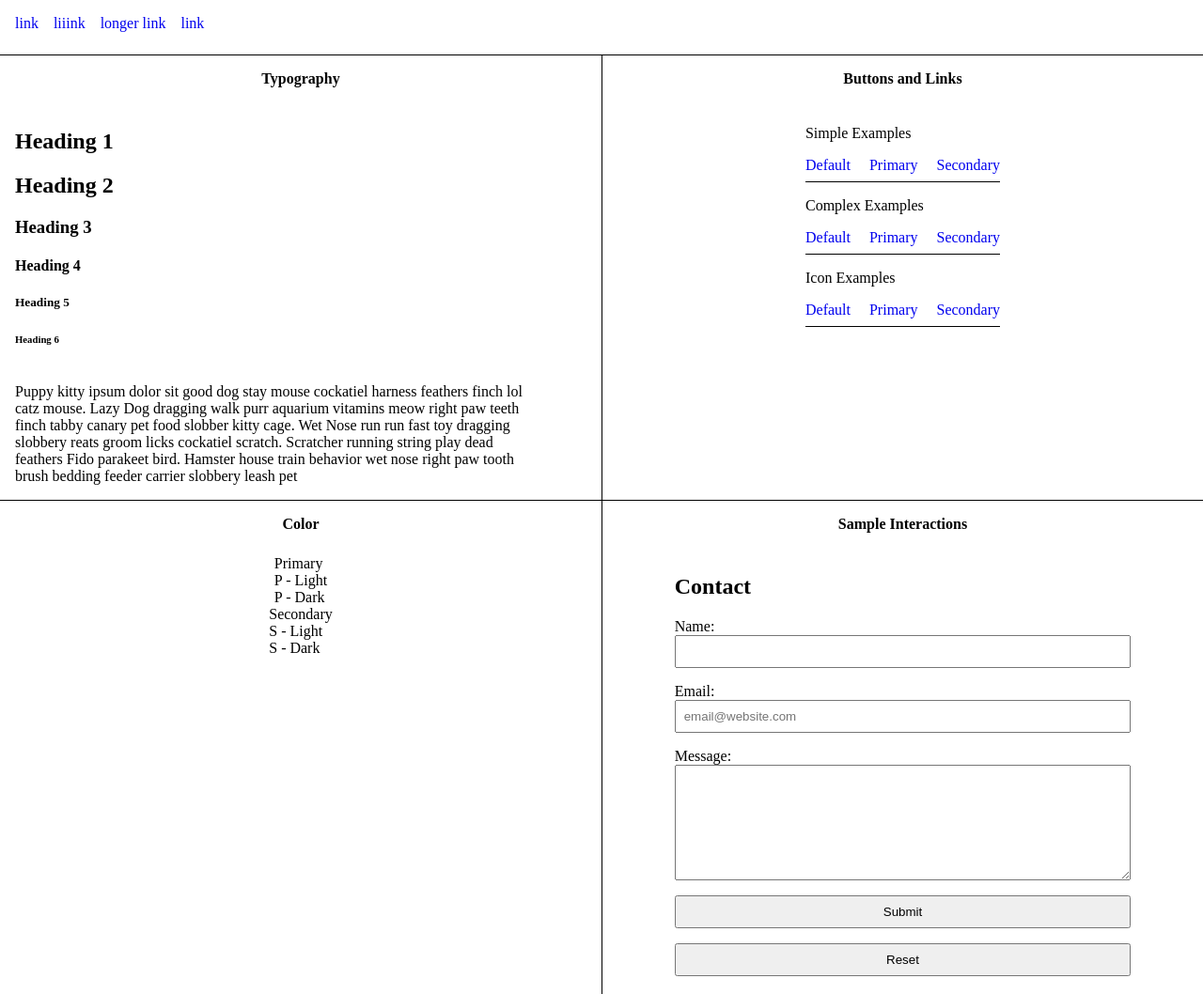
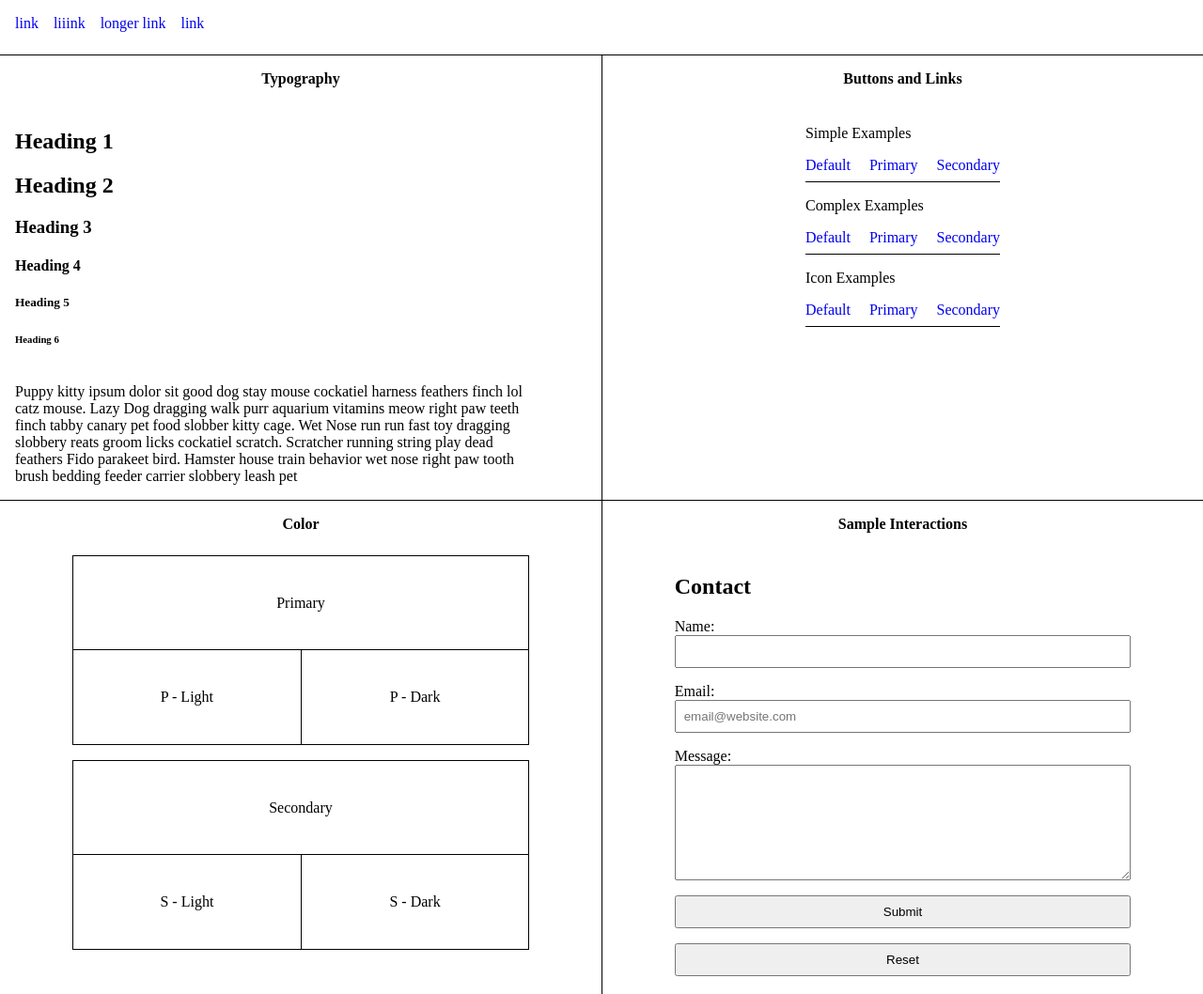
Before and after one commit to digitalscraps/impetus, a plain HTML site: page index.html in a window 1280 px wide. Shown: the top 1058 px of the page at 94% size. Drawn offline with Linux system fonts and the light colour scheme.

Commit message:
final touches

```diff
--- a/index.html
+++ b/index.html
@@ -4,7 +4,6 @@
 	<meta name="viewport" content="width=device-width, initial-scale=1.0">
 	<title>Start-Template</title>
 	<link rel="stylesheet" href="css/base.css">
-    <link rel="stylesheet" href="css/layout.css">
 	<link href="https://fonts.googleapis.com/css?family=Poppins" rel="stylesheet">
 </head>
 <body>
@@ -64,13 +63,13 @@
     <!--Color Swatches-->
         <section>
         <p>Color</p>
-        <div>
+        <div class="b-c">
             <div>Primary</div>
             <div>P - Light</div>
             <div>P - Dark</div>
         </div>
 
-        <div>
+        <div class="b-c">
             <div>Secondary</div>
             <div>S - Light</div>
             <div>S - Dark</div>
```
